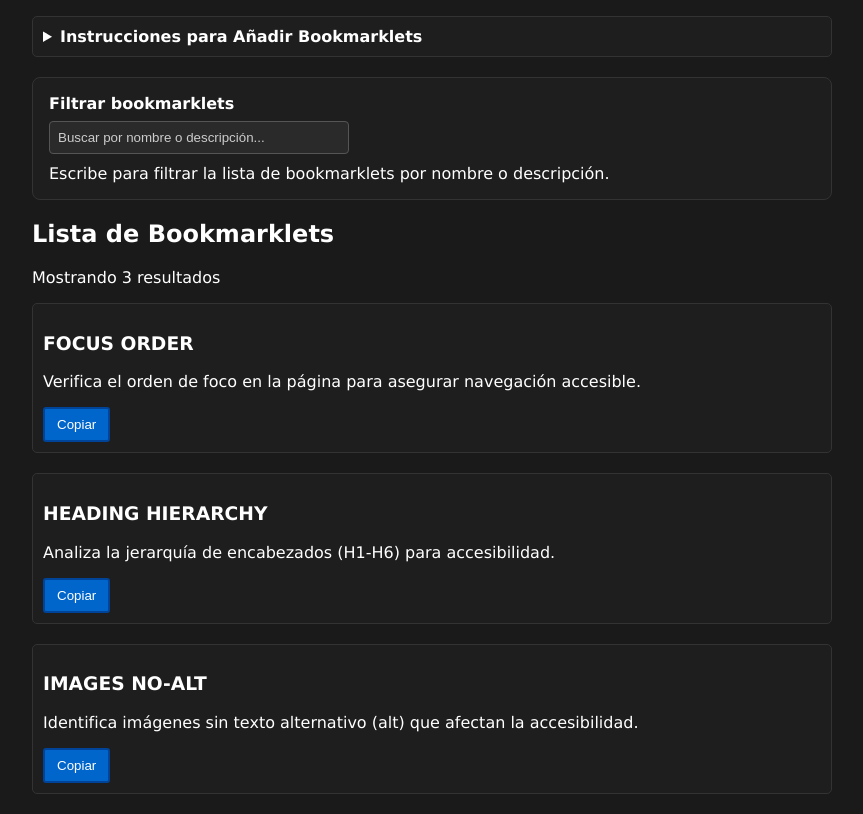
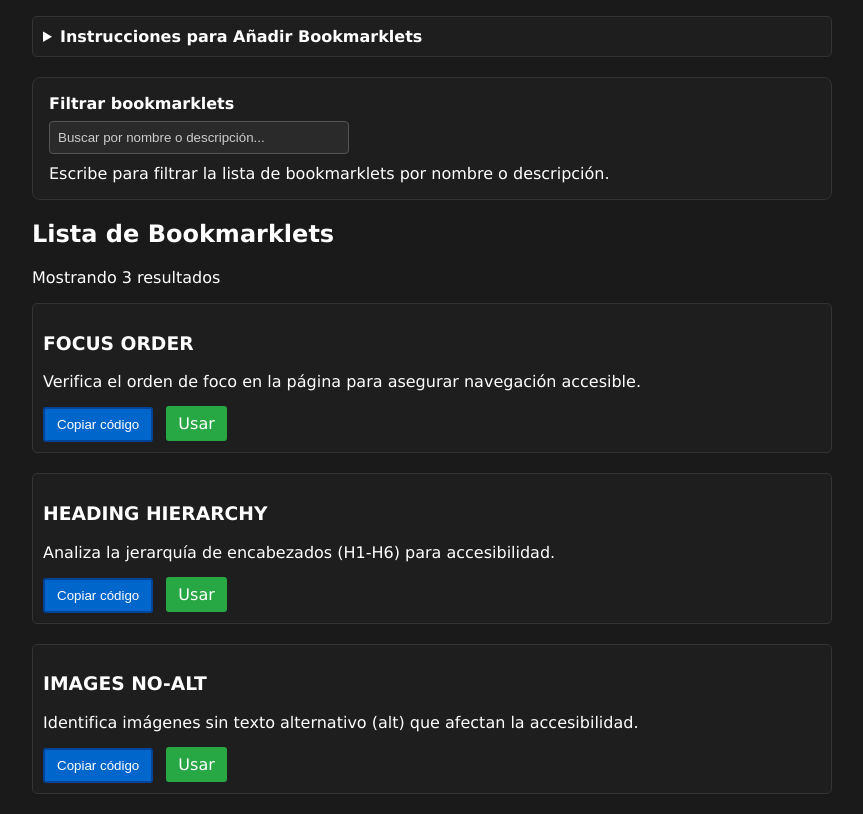
Before and after one commit to JesusGonzalezA/bookmarklets-a11y, a website: page index.html in a window 1280 px wide. Shown: the part 97-911 px from the top of the page, without its empty margins (208-1071 px from the left). Drawn offline with Linux system fonts and the light colour scheme; no server answers.

Commit message:
Add link to use the bookmarklet

```diff
--- a/index.html
+++ b/index.html
@@ -14,8 +14,10 @@
       input::placeholder { color: #cccccc; }
       ul { list-style: none; padding: 0; }
       li { margin-bottom: 1.25rem; padding: 0.625rem; border: 1px solid #333; border-radius: 0.3125rem; background: #1e1e1e; }
-      button { padding: 0.5rem 0.75rem; background: #0066cc; color: white; border: 2px solid #004499; border-radius: 0.1875rem; cursor: pointer; }
+      button { padding: 0.5rem 0.75rem; background: #0066cc; color: white; border: 2px solid #004499; border-radius: 0.1875rem; cursor: pointer; margin-right: 0.5rem; }
       button:hover { background: #004499; }
+      a { padding: 0.5rem 0.75rem; background: #28a745; color: white; text-decoration: none; border-radius: 0.1875rem; }
+      a:hover { background: #218838; }
       .hidden { display: none; }
       details { border: 1px solid #333; border-radius: 0.3125rem; padding: 0.625rem; background: #1e1e1e; margin-bottom: 1.25rem; }
       summary { cursor: pointer; font-weight: bold; }
@@ -92,7 +94,8 @@
           li.innerHTML = `
             <h3>${bookmarklet.name.replace('-', ' ').toUpperCase()}</h3>
             <p>${bookmarklet.desc}</p>
-            <button type="button" aria-label="Copiar código del bookmarklet ${bookmarklet.name}">Copiar</button>
+            <button type="button" aria-label="Copiar código del bookmarklet ${bookmarklet.name}">Copiar código</button>
+            <a href="#" id="install-${bookmarklet.name}" aria-label="Usar bookmarklet ${bookmarklet.name}">Usar</a>
           `;
           const button = li.querySelector('button');
           button.addEventListener('click', () => {
@@ -111,6 +114,17 @@
                 alert('Error al cargar el código del bookmarklet.');
               });
           });
+
+          // Set href for install link
+          fetch(`dist/${bookmarklet.name}.js`)
+            .then(response => response.text())
+            .then(code => {
+              document.getElementById(`install-${bookmarklet.name}`).href = code;
+            })
+            .catch(err => {
+              console.error('Error al cargar el código para instalar: ', err);
+            });
+
           list.appendChild(li);
         });
         updateResultCount();
```
